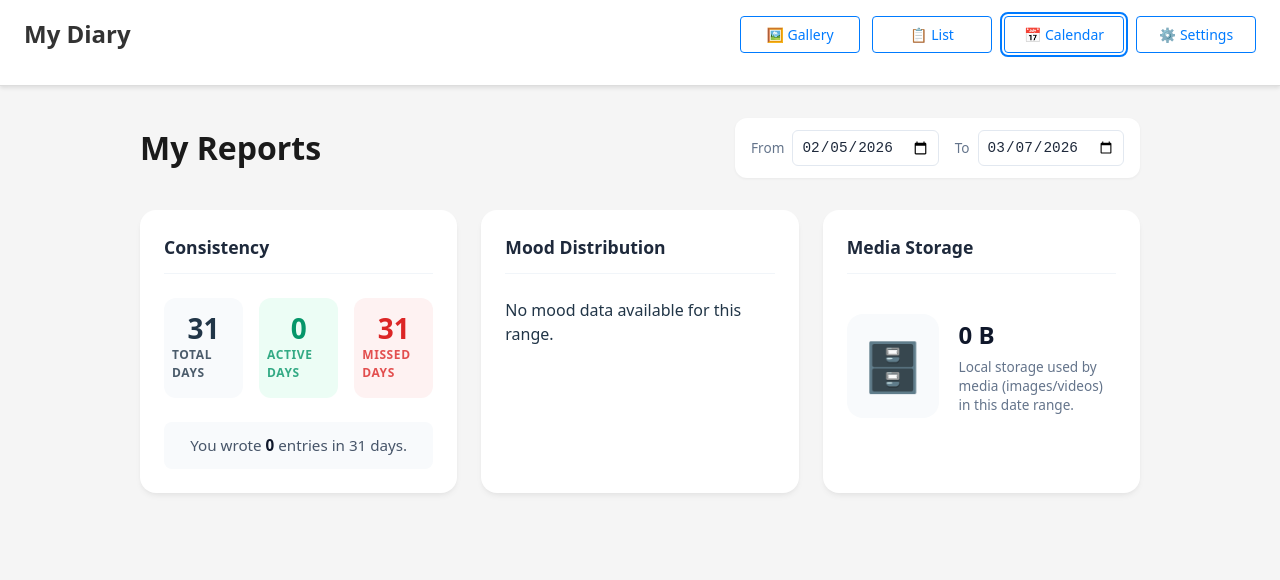
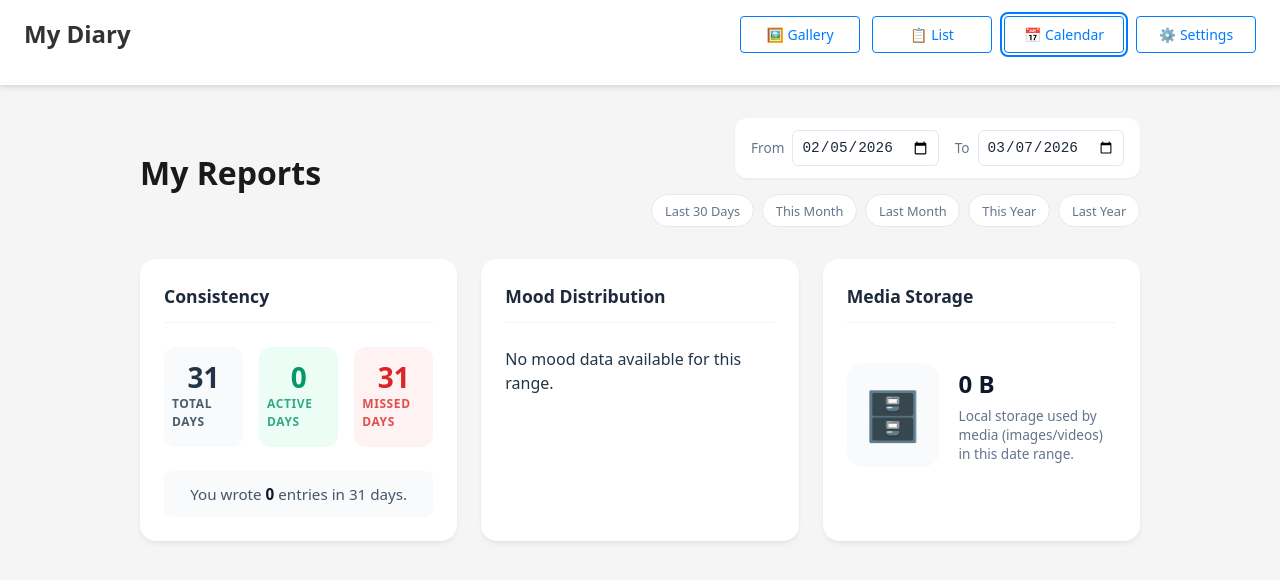
Before and after one commit to sharon-raphael/my-diary, a React (Vite) app: page / in a window 1280 px wide. Both pictures are taken after a click on the button "📊 Reports". Shown: the top 580 px of the page. Built offline with nearby package versions, Linux system fonts and the light colour scheme.

Commit message:
feat: add preset date range selection buttons to ReportsView

```diff
--- a/src/components/ReportsView.css
+++ b/src/components/ReportsView.css
@@ -19,6 +19,13 @@
   margin: 0;
 }
 
+.reports-controls {
+  display: flex;
+  flex-direction: column;
+  gap: 1rem;
+  align-items: flex-end;
+}
+
 .reports-filters {
   display: flex;
   gap: 1rem;
@@ -26,6 +33,31 @@
   padding: 0.75rem 1rem;
   border-radius: 12px;
   box-shadow: 0 1px 3px rgba(0, 0, 0, 0.05);
+}
+
+.reports-presets {
+  display: flex;
+  flex-wrap: wrap;
+  gap: 0.5rem;
+  justify-content: flex-end;
+}
+
+.preset-btn {
+  padding: 0.4rem 0.8rem;
+  border: 1px solid #e2e8f0;
+  background: white;
+  color: #64748b;
+  border-radius: 20px;
+  font-size: 0.8rem;
+  font-weight: 500;
+  cursor: pointer;
+  transition: all 0.2s;
+}
+
+.preset-btn:hover {
+  background: #f8fafc;
+  color: #0f172a;
+  border-color: #cbd5e1;
 }
 
 .date-input-group {
@@ -195,6 +227,15 @@
 }
 
 @media (max-width: 600px) {
+  .reports-controls {
+    align-items: stretch;
+    width: 100%;
+  }
+
+  .reports-presets {
+    justify-content: center;
+  }
+
   .reports-filters {
     flex-direction: column;
     width: 100%;
--- a/src/components/ReportsView.tsx
+++ b/src/components/ReportsView.tsx
@@ -22,6 +22,39 @@ export function ReportsView({ entries }: ReportsViewProps) {
 
   const [mediaStorageSize, setMediaStorageSize] = useState<number>(0);
   const [isLoadingMedia, setIsLoadingMedia] = useState(false);
+
+  const setPresetRange = (preset: 'last30' | 'thisMonth' | 'lastMonth' | 'thisYear' | 'lastYear') => {
+    const today = new Date();
+    let start = new Date();
+    let end = new Date();
+
+    if (preset === 'last30') {
+      start.setDate(today.getDate() - 30);
+      end = today;
+    } else if (preset === 'thisMonth') {
+      start = new Date(today.getFullYear(), today.getMonth(), 1);
+      end = new Date(today.getFullYear(), today.getMonth() + 1, 0);
+    } else if (preset === 'lastMonth') {
+      start = new Date(today.getFullYear(), today.getMonth() - 1, 1);
+      end = new Date(today.getFullYear(), today.getMonth(), 0);
+    } else if (preset === 'thisYear') {
+      start = new Date(today.getFullYear(), 0, 1);
+      end = new Date(today.getFullYear(), 11, 31);
+    } else if (preset === 'lastYear') {
+      start = new Date(today.getFullYear() - 1, 0, 1);
+      end = new Date(today.getFullYear() - 1, 11, 31);
+    }
+
+    const format = (d: Date) => {
+      const year = d.getFullYear();
+      const month = String(d.getMonth() + 1).padStart(2, '0');
+      const day = String(d.getDate()).padStart(2, '0');
+      return `${year}-${month}-${day}`;
+    };
+
+    setFromDate(format(start));
+    setToDate(format(end));
+  };
 
   const filteredEntries = useMemo(() => {
     return entries.filter(entry => {
@@ -97,6 +130,7 @@ export function ReportsView({ entries }: ReportsViewProps) {
     <div className="reports-view">
       <header className="reports-header">
         <h2 className="reports-title">My Reports</h2>
+        <div className="reports-controls">
           <div className="reports-filters">
             <div className="date-input-group">
               <label htmlFor="from-date">From</label>
@@ -115,6 +149,14 @@ export function ReportsView({ entries }: ReportsViewProps) {
                 value={toDate}
                 onChange={e => setToDate(e.target.value)}
               />
+            </div>
+          </div>
+          <div className="reports-presets">
+            <button className="preset-btn" onClick={() => setPresetRange('last30')}>Last 30 Days</button>
+            <button className="preset-btn" onClick={() => setPresetRange('thisMonth')}>This Month</button>
+            <button className="preset-btn" onClick={() => setPresetRange('lastMonth')}>Last Month</button>
+            <button className="preset-btn" onClick={() => setPresetRange('thisYear')}>This Year</button>
+            <button className="preset-btn" onClick={() => setPresetRange('lastYear')}>Last Year</button>
           </div>
         </div>
       </header>
```
Lines whose indentation alone changed are shown as unchanged.
